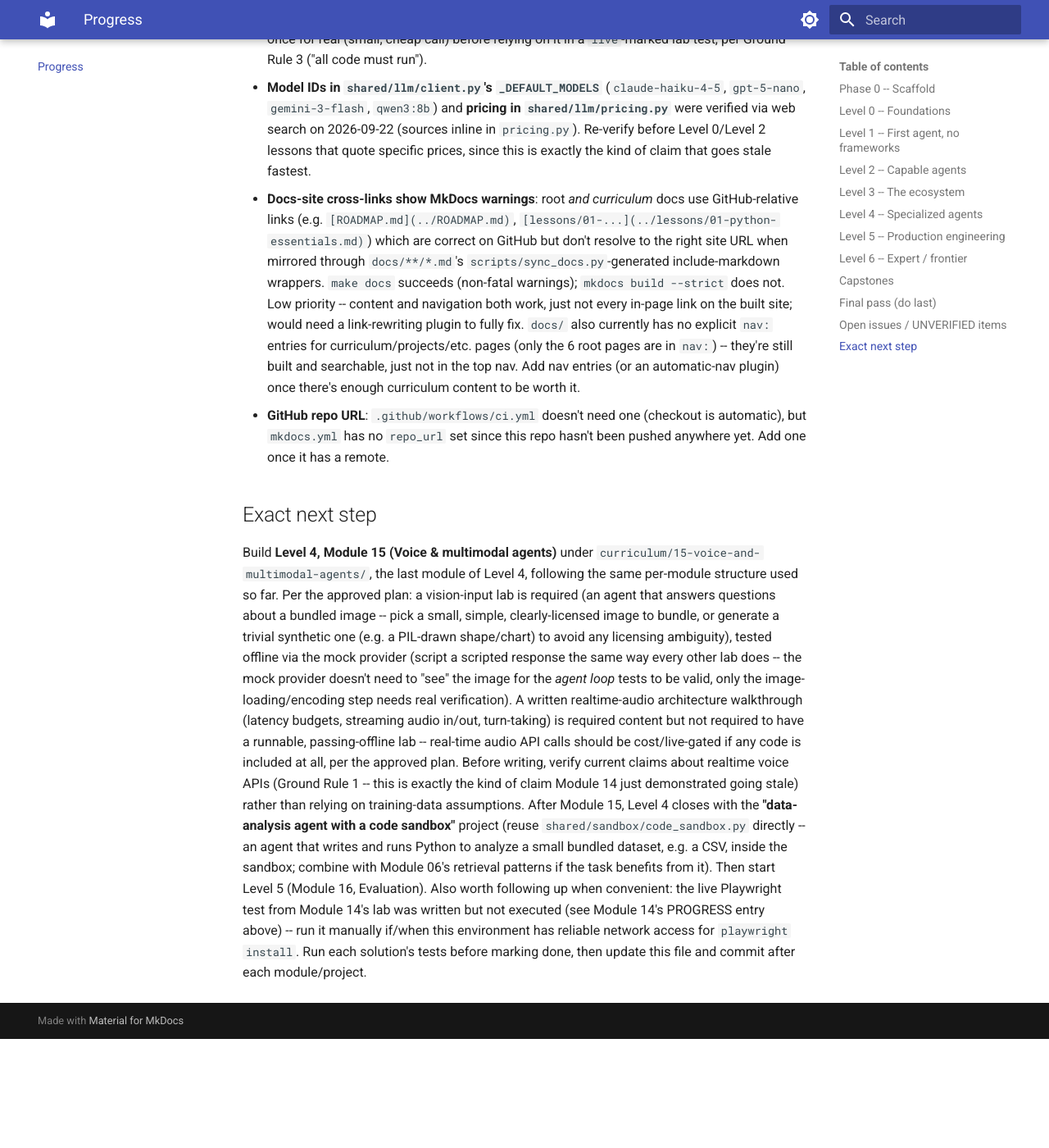
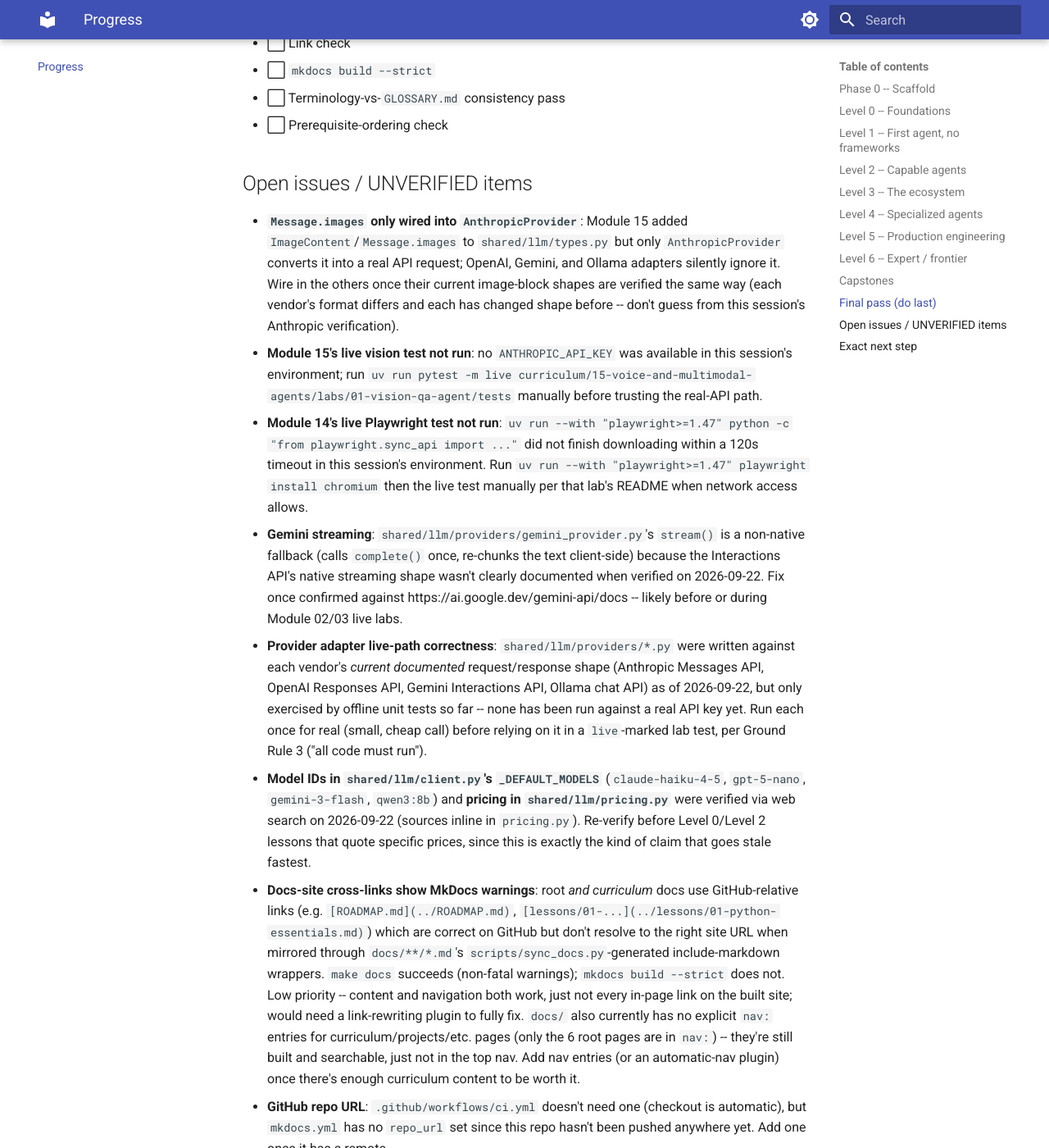
Before and after one commit to Aditya-Ware-ds/ULTIMATE-GUIDE-TO-AGENTIC-AI, an MkDocs documentation site: the page built from docs/progress.md, in a window 1280 px wide and 1400 px high, scrolled down 7559 px. Shown: the whole window at 82% size. Built offline with MkDocs 1.6.1 and Material for MkDocs 9.7.7, drawn with Linux system fonts in a browser that asks for light colours; before the commit the page ends 8826 px from its top, so only the background shows below that; some of the changed text lies outside the part shown.

Commit message:
Complete Module 15 (Voice & multimodal agents): vision inputs, realtime voice architecture
Extends shared/llm/ with ImageContent/Message.images, wired into
AnthropicProvider only (verified against current vision docs) -- a
documented scope limit, not silent. Realtime voice architecture is
conceptual, grounded in OpenAI's current Realtime API docs, with no
required runnable lab to avoid a live metered audio dependency. Level 4
is now fully complete. Lab's live Anthropic test written but not run
(no API key in this session's environment).

Co-Authored-By: Claude Sonnet 5 <noreply@anthropic.com>

```diff
--- a/PROGRESS.md
+++ b/PROGRESS.md
@@ -256,7 +256,31 @@ Legend: ✅ done and tested · 🚧 in progress · ⬜ not started
   this environment; run it manually per the lab README before trusting the
   live path. 212 passed, 9 skipped, 2 deselected repo-wide; links checked
   (74 unique, all OK).
-- ⬜ 15 Voice & multimodal agents
+- ✅ 15 Voice & multimodal agents -- **extended `shared/llm/` for the first
+  time since Phase 0**: added `ImageContent` (`media_type` + `data_base64`)
+  and `Message.images: list[ImageContent]`, wired into `AnthropicProvider`
+  only (verified against
+  https://platform.claude.com/docs/en/build-with-claude/vision on
+  2026-09-22: base64 image content blocks, images-before-text ordering,
+  supported formats/token-cost table) -- OpenAI/Gemini/Ollama adapters
+  deliberately and documentedly still ignore `Message.images` (a new,
+  explicit entry below in Open Issues). 2 lessons (vision inputs; realtime
+  voice architecture, verified against OpenAI's current Realtime API docs
+  -- direct audio processing, WebRTC/WebSocket transport, VAD-based
+  turn-taking/barge-in -- conceptual only, no required runnable lab per the
+  approved plan, to avoid a live metered audio dependency). 1 runnable
+  example (`image_encoding_demo.py`, verified, includes a from-scratch
+  minimal PNG encoder). 1 lab: `load_image`/`ask_about_image` against a
+  64x64 synthetic PNG generated with pure Python (`zlib`/`struct`, no
+  Pillow dependency, no licensing ambiguity) baked into
+  `images/red_square_on_blue.png`. 3 offline tests passing (base64
+  round-trip, unsupported-extension rejection, mock-provider message
+  construction); starter's gaps correctly raise `NotImplementedError`.
+  **One `@pytest.mark.live` test against the real Anthropic API was written
+  but not run this session** -- no `ANTHROPIC_API_KEY` was available in
+  this environment; run it manually per the lab README before trusting the
+  live path. 215 passed, 9 skipped, 3 deselected repo-wide; links checked
+  (78 unique, all OK). **Level 4 is now fully complete.**
 - ⬜ Project: data-analysis agent with a code sandbox
 
 ## Level 5 -- Production engineering
@@ -291,6 +315,23 @@ Legend: ✅ done and tested · 🚧 in progress · ⬜ not started
 
 ## Open issues / UNVERIFIED items
 
+- **`Message.images` only wired into `AnthropicProvider`**: Module 15 added
+  `ImageContent`/`Message.images` to `shared/llm/types.py` but only
+  `AnthropicProvider` converts it into a real API request; OpenAI, Gemini,
+  and Ollama adapters silently ignore it. Wire in the others once their
+  current image-block shapes are verified the same way (each vendor's
+  format differs and each has changed shape before -- don't guess from this
+  session's Anthropic verification).
+- **Module 15's live vision test not run**: no `ANTHROPIC_API_KEY` was
+  available in this session's environment; run
+  `uv run pytest -m live curriculum/15-voice-and-multimodal-agents/labs/01-vision-qa-agent/tests`
+  manually before trusting the real-API path.
+- **Module 14's live Playwright test not run**: `uv run --with
+  "playwright>=1.47" python -c "from playwright.sync_api import ..."` did
+  not finish downloading within a 120s timeout in this session's
+  environment. Run
+  `uv run --with "playwright>=1.47" playwright install chromium` then the
+  live test manually per that lab's README when network access allows.
 - **Gemini streaming**: `shared/llm/providers/gemini_provider.py`'s `stream()` is a
   non-native fallback (calls `complete()` once, re-chunks the text client-side)
   because the Interactions API's native streaming shape wasn't clearly documented
@@ -326,30 +367,34 @@ Legend: ✅ done and tested · 🚧 in progress · ⬜ not started
 
 ## Exact next step
 
-Build **Level 4, Module 15 (Voice & multimodal agents)** under
-`curriculum/15-voice-and-multimodal-agents/`, the last module of Level 4,
-following the same per-module structure used so far. Per the approved plan:
-a vision-input lab is required (an agent that answers questions about a
-bundled image -- pick a small, simple, clearly-licensed image to bundle, or
-generate a trivial synthetic one (e.g. a PIL-drawn shape/chart) to avoid any
-licensing ambiguity), tested offline via the mock provider (script a
-scripted response the same way every other lab does -- the mock provider
-doesn't need to "see" the image for the *agent loop* tests to be valid, only
-the image-loading/encoding step needs real verification). A written
-realtime-audio architecture walkthrough (latency budgets, streaming
-audio in/out, turn-taking) is required content but not required to have a
-runnable, passing-offline lab -- real-time audio API calls should be
-cost/live-gated if any code is included at all, per the approved plan.
-Before writing, verify current claims about realtime voice APIs (Ground Rule
-1 -- this is exactly the kind of claim Module 14 just demonstrated going
-stale) rather than relying on training-data assumptions. After Module 15,
-Level 4 closes with the **"data-analysis agent with a code sandbox"**
-project (reuse `shared/sandbox/code_sandbox.py` directly -- an agent that
-writes and runs Python to analyze a small bundled dataset, e.g. a CSV,
-inside the sandbox; combine with Module 06's retrieval patterns if the task
-benefits from it). Then start Level 5 (Module 16, Evaluation). Also worth
-following up when convenient: the live Playwright test from Module 14's lab
-was written but not executed (see Module 14's PROGRESS entry above) -- run
-it manually if/when this environment has reliable network access for
-`playwright install`. Run each solution's tests before marking done, then
-update this file and commit after each module/project.
+Level 4 is complete. Build the **"data-analysis agent with a code sandbox"**
+project next, under `projects/05-data-analysis-agent/` (confirm exact
+naming against the `projects/0N-name/` convention already established).
+Reuse `shared/sandbox/code_sandbox.py` directly (already built and tested in
+Phase 0, exercised for real in Module 13): an agent that writes and runs
+Python to analyze a small bundled dataset (e.g. a CSV with a handful of
+columns/rows, bundled in the project directory, not fetched live) inside the
+sandbox, following Module 13's exact discipline -- never `exec()` generated
+code directly, only through `run_python`, with the same reasoning
+(untrusted, model-generated code needs process isolation, a timeout, and a
+restricted environment). The agent's loop should be Module 04's ReAct shape
+again, with a `run_python_analysis(code: str) -> str` tool (or similarly
+named) that returns the sandboxed stdout, and the task should be answerable
+by writing a short pandas/csv-module script and reading its printed output
+-- keep the dataset and task small enough that the whole thing stays
+offline-testable via the mock provider's scripted tool-call sequence, the
+same pattern used in every ReAct-loop lab so far. After this project, start
+**Level 5, Module 16 (Evaluation)** under `curriculum/16-evaluation/`: eval-
+driven development, golden datasets, LLM-as-judge (and its known biases),
+trajectory/tool-call evals, regression suites, and current public benchmarks
+(SWE-bench, GAIA, tau-bench, BrowseComp, WebArena, OSWorld, Terminal-Bench --
+re-verify each is still current and accurately described before citing it,
+per Ground Rule 1, the same discipline that caught the stale computer-use
+claim in Module 14). Lab: a small golden-dataset eval harness plus an
+LLM-as-judge for one earlier agent (e.g. Module 04's ReAct agent or Module
+13's coding agent), runnable offline against the mock provider. Two
+follow-ups noted in Open Issues above are worth revisiting when this
+environment has reliable network access: Module 14's live Playwright test
+and Module 15's live Anthropic vision test were both written but not
+executed this session. Run each solution's tests before marking done, then
+update this file and commit after each project/module.
--- /dev/null
+++ b/curriculum/15-voice-and-multimodal-agents/resources.md
@@ -0,0 +1,8 @@
+# Module 15 resources
+
+Verified 2026-09-22.
+
+- [Anthropic: Vision](https://platform.claude.com/docs/en/build-with-claude/vision) -- the current image content block format, supported formats, request limits, and per-resolution token-cost table this module's lesson 01 and `AnthropicProvider` are built against.
+- [OpenAI: Realtime API guide](https://developers.openai.com/api/docs/guides/realtime) -- the current transport (WebRTC/WebSocket), direct audio processing, and barge-in/turn-taking architecture this module's lesson 02 describes.
+- [Google: Gemini Computer Use / multimodal docs](https://ai.google.dev/gemini-api/docs) -- Gemini's current multimodal input handling, for comparison against Anthropic's approach.
+- [PNG file format specification (W3C)](https://www.w3.org/TR/png/) -- reference for this lab's hand-written minimal PNG encoder (used to generate a licensing-free test image without an external image library).
```
Also changed, not shown: curriculum/15-voice-and-multimodal-agents/README.md (added, +41 -0 lines), curriculum/15-voice-and-multimodal-agents/labs/01-vision-qa-agent/README.md (added, +72 -0 lines), curriculum/15-voice-and-multimodal-agents/lessons/01-vision-inputs.md (added, +117 -0 lines), curriculum/15-voice-and-multimodal-agents/lessons/02-realtime-voice-architecture.md (added, +107 -0 lines), curriculum/15-voice-and-multimodal-agents/pitfalls.md (added, +44 -0 lines), curriculum/15-voice-and-multimodal-agents/quiz.md (added, +114 -0 lines), curriculum/15-voice-and-multimodal-agents/labs/01-vision-qa-agent/images/red_square_on_blue.png (added), 8 other files.
